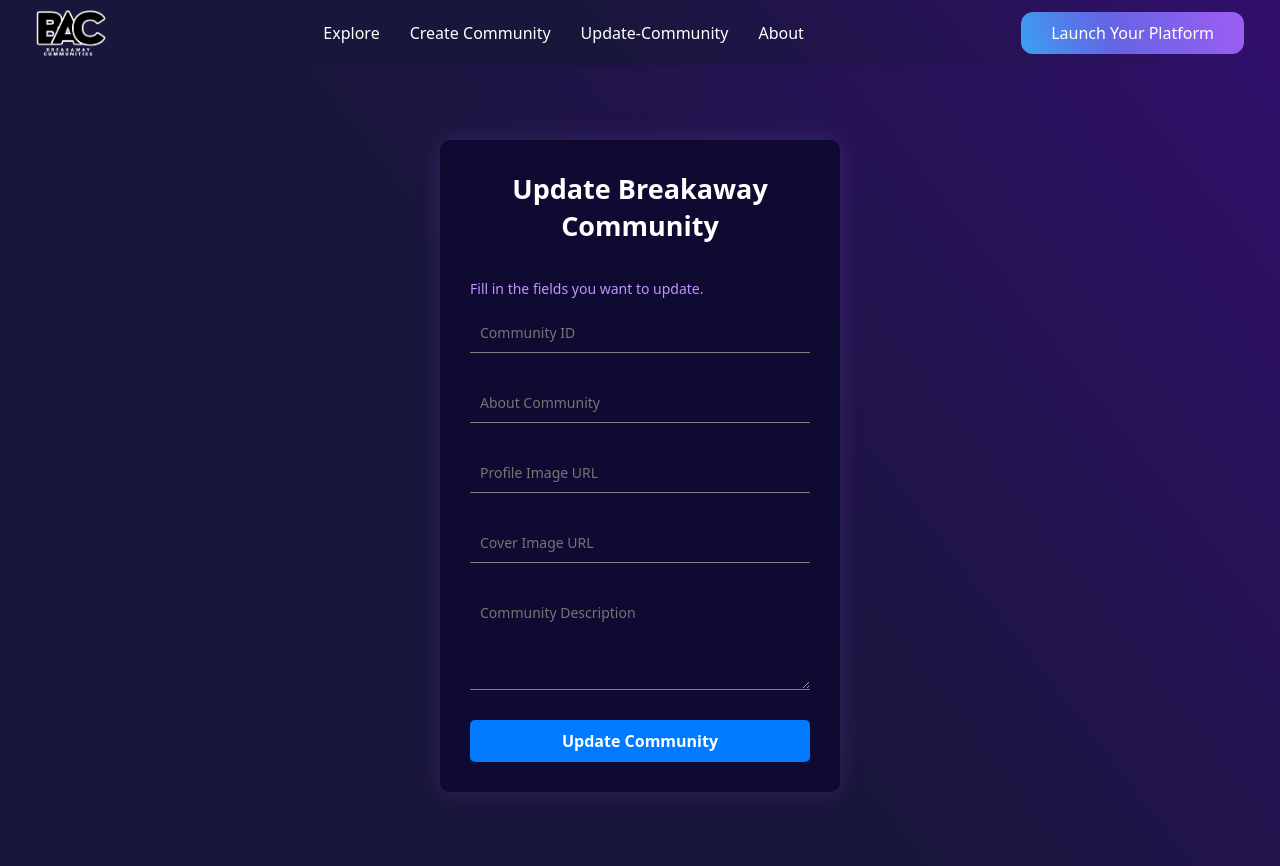
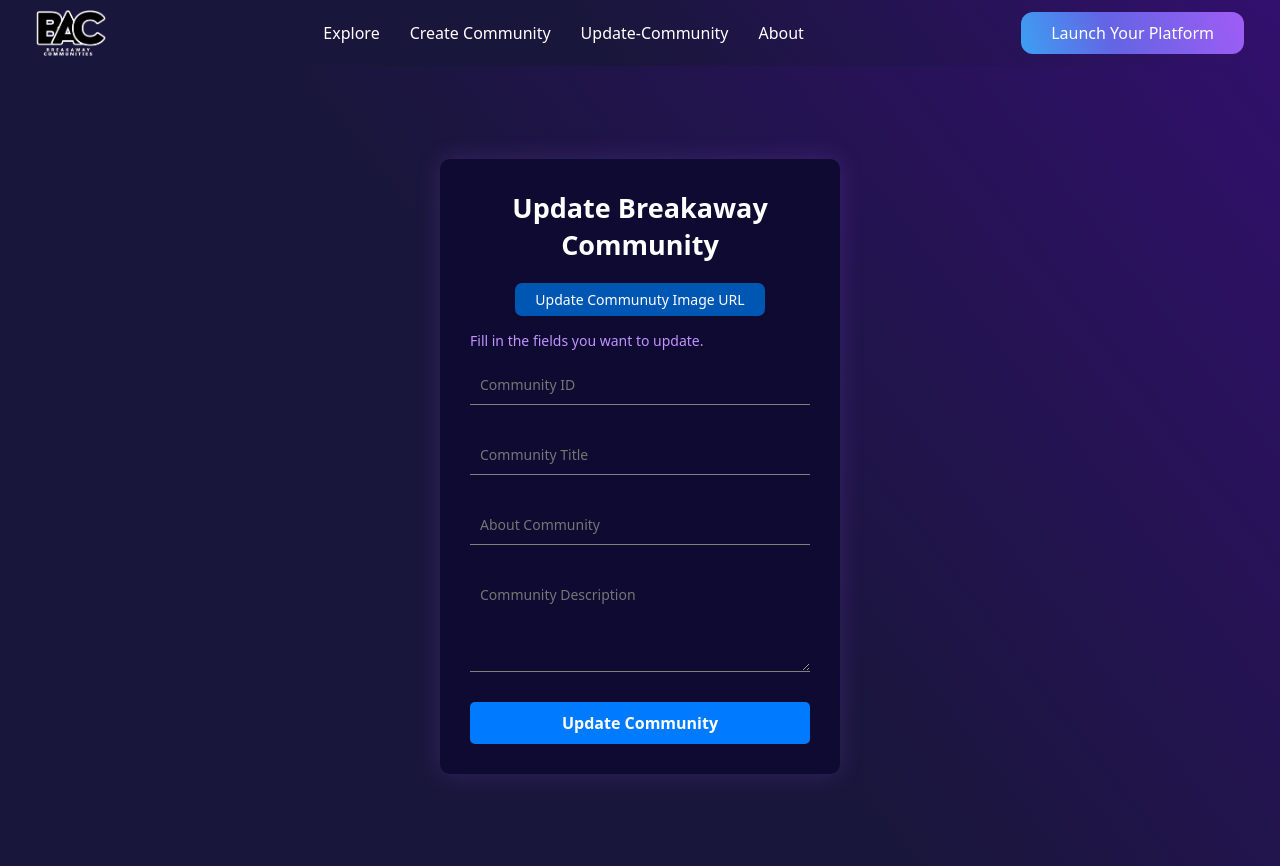
Before and after one commit to spknetwork/breakaway-page-setup, a React (Create React App) app: page /Update-Community in a window 1280 px wide. Built offline with nearby package versions, Linux system fonts and the light colour scheme; what @hiveio/dhive would draw is missing.

Commit message:
community update page

```diff
--- a/src/api/hive.js
+++ b/src/api/hive.js
@@ -3,6 +3,7 @@ import { SERVERS } from "../constants/servers";
 import axios from "axios";
 
 import { Client, PrivateKey } from "@hiveio/dhive";
+
 
 const client = new Client(SERVERS, {
   timeout: 3000,
@@ -263,13 +264,94 @@ export const setUserRole = (username, community, account, role) => {
 //   });
 // };
 
+// export const updateCommunityMetadata = async (
+//   username,
+//   profilePictureUrl,
+//   coverImageUrl,
+//   aboutCommunity,
+//   communityDescription
+
+// ) => {
+//   try {
+//     const apiUrl = 'https://api.hive.blog';
+//     const requestBody = {
+//       jsonrpc: '2.0',
+//       method: 'condenser_api.get_accounts',
+//       params: [[username]],
+//       id: 1
+//     };
+
+//     console.log(username,
+//       profilePictureUrl,
+//       coverImageUrl,
+//       aboutCommunity,
+//       communityDescription)
+
+//     const { data } = await axios.post(apiUrl, requestBody, {
+//       headers: {
+//         'Content-Type': 'application/json'
+//       }
+//     });
+
+//     if (data.result && data.result.length > 0) {
+//       let existingMetadata = data.result[0].posting_json_metadata || '{}';
+//       let metadata = {};
+
+//       try {
+//         metadata = JSON.parse(existingMetadata);
+//       } catch (e) {
+//         console.error('Error parsing existing metadata:', e);
+//         metadata = {};
+//       }
+
+//       if (!metadata.profile) {
+//         metadata.profile = {};
+//       }
+
+//       metadata.profile = {
+//         ...metadata.profile,
+//         name: metadata.profile.name || "",
+//         about: aboutCommunity ,
+//         description: communityDescription,
+//         cover_image: coverImageUrl || metadata.profile.cover_image || "",
+//         profile_image: profilePictureUrl || metadata.profile.profile_image || "",
+//         website: metadata.profile.website || "",
+//         location: metadata.profile.location || ""
+//       };
+
+//       const jsonMetadataStr = JSON.stringify(metadata);
+
+//       const operations = [
+//         ['account_update2', {
+//           account: username,
+//           json_metadata: jsonMetadataStr,
+//           posting_json_metadata: jsonMetadataStr,
+//           extensions: []
+//         }]
+//       ];
+
+//       window.hive_keychain.requestBroadcast(username, operations, 'active', (response) => {
+//         if (response.success) {
+
+//           console.log('Profile successfully updated on the Hive blockchain!');
+//         } else {
+//           console.error('Failed to update Hive profile:', response.message);
+//         }
+//       });
+//     } else {
+//       console.error('Unable to fetch account details');
+//     }
+//   } catch (error) {
+//     console.error('Error fetching or updating account details:', error);
+//   }
+// };
+
 export const updateCommunityMetadata = async (
   username,
   profilePictureUrl,
   coverImageUrl,
   aboutCommunity,
   communityDescription
-
 ) => {
   try {
     const apiUrl = 'https://api.hive.blog';
@@ -280,16 +362,10 @@ export const updateCommunityMetadata = async (
       id: 1
     };
 
-    console.log(username,
-      profilePictureUrl,
-      coverImageUrl,
-      aboutCommunity,
-      communityDescription)
+    console.log(username, profilePictureUrl, coverImageUrl, aboutCommunity, communityDescription);
 
     const { data } = await axios.post(apiUrl, requestBody, {
-      headers: {
-        'Content-Type': 'application/json'
-      }
+      headers: { 'Content-Type': 'application/json' }
     });
 
     if (data.result && data.result.length > 0) {
@@ -309,13 +385,10 @@ export const updateCommunityMetadata = async (
 
       metadata.profile = {
         ...metadata.profile,
-        name: metadata.profile.name || "",
-        about: aboutCommunity ,
+        about: aboutCommunity,
         description: communityDescription,
         cover_image: coverImageUrl || metadata.profile.cover_image || "",
-        profile_image: profilePictureUrl || metadata.profile.profile_image || "",
-        website: metadata.profile.website || "",
-        location: metadata.profile.location || ""
+        profile_image: profilePictureUrl || metadata.profile.profile_image || ""
       };
 
       const jsonMetadataStr = JSON.stringify(metadata);
@@ -329,17 +402,23 @@ export const updateCommunityMetadata = async (
         }]
       ];
 
+      return new Promise((resolve) => {
         window.hive_keychain.requestBroadcast(username, operations, 'active', (response) => {
           if (response.success) {
             console.log('Profile successfully updated on the Hive blockchain!');
+            resolve(response);  // Return the response
           } else {
             console.error('Failed to update Hive profile:', response.message);
+            resolve({ success: false });  // Return a consistent object
           }
+        });
       });
     } else {
       console.error('Unable to fetch account details');
+      return { success: false };
     }
   } catch (error) {
     console.error('Error fetching or updating account details:', error);
+    return { success: false };
   }
 };
--- a/src/pages/CreateCommunity.jsx
+++ b/src/pages/CreateCommunity.jsx
@@ -336,7 +336,7 @@ const CreateCommunity = () => {
                   <input
                     type="text"
                     value={coverImageUrl}
-                    placeholder="Background Url"
+                    placeholder="Cover Url"
                     onChange={(e) => setCoverImageUrl(e.target.value)}
                   />
                   <textarea
--- a/src/pages/UpdateCommunity.jsx
+++ b/src/pages/UpdateCommunity.jsx
@@ -1,34 +1,100 @@
 import React, { useState } from 'react';
-import { updateCommunityMetadata } from '../api/hive';
+import {updateCommunity, updateCommunityMetadata } from '../api/hive';
+import "./updatecommunty.scss"
 
 export const UpdateCommunity = () => {
 
   const [aboutCommunity, setAboutCommunity] = useState("");
+  const [title, setTitle] = useState("");
   const [communityDescription, setCommunityDescription] = useState("");
   const [profilePictureUrl, setProfilePictureUrl] = useState("");
   const [coverImageUrl, setCoverImageUrl] = useState("");
   const [communityId, setCommunityId] = useState("");
   const [loading, setLoading] = useState(false);
   const [error, setError] = useState("");
+  const [step, setStep] = useState(true);
+
+  const clearForm = () => {
+    setAboutCommunity('');
+    setTitle('');
+    setCommunityDescription('');
+    setProfilePictureUrl('');
+    setCoverImageUrl('');
+    setCommunityId('');
+  };
 
   const handleSubmit = async (e) => {
     e.preventDefault();
     setLoading(true);
     setError("");
 
-    const newProfileData = {
-      about: aboutCommunity,
-      profile_image: profilePictureUrl,
-      cover_image: coverImageUrl,
-      community_description: communityDescription
-    };
-
     const username = communityId;
 
-    await updateCommunityMetadata(username, profilePictureUrl, coverImageUrl, aboutCommunity, communityDescription);
-
+    const res = await updateCommunityMetadata(username, profilePictureUrl, coverImageUrl, aboutCommunity, communityDescription, clearForm );
+    console.log(res)
+    if (res && res.success) {
+            clearForm();
+            setLoading(false);
+          } else {
+            setError("Failed to update community metadata");
+          }
     setLoading(false);
   };
+
+
+
+  // const handleSubmit = async (e) => {
+  //   e.preventDefault();
+  //   setLoading(true);
+  //   setError("");
+
+  //   const username = communityId;
+
+  //   try {
+  //     const res = await updateCommunityMetadata(username, profilePictureUrl, coverImageUrl, aboutCommunity, communityDescription);
+  //     console.log(res);
+
+  //     // Check if `res` and `res.success` exist
+  //     if (res && res.success) {
+  //       clearForm();
+  //     } else {
+  //       setError("Failed to update community metadata");
+  //     }
+  //   } catch (error) {
+  //     console.error("Error updating community metadata:", error);
+  //     setError("An error occurred while updating.");
+  //   } finally {
+  //     setLoading(false);
+  //   }
+  // };
+
+  const updateCommunityInfo = async (e) => {
+    e.preventDefault();
+    setLoading(true);
+    setError("");
+
+    try {
+      const res = await updateCommunity(communityId, communityId, {
+        title: title,
+        about: aboutCommunity,
+        lang: "en",
+        description: communityDescription,
+        flag_text: "",
+        is_nsfw: false
+      });
+      console.log("Transaction Confirmation:", res);
+      clearForm()
+      setLoading(false);
+      return res;
+    } catch (error) {
+      console.error("Error updating community:", error);
+      setError("Failed to update community details.");
+      setLoading(false);
+    }
+  };
+
+
+
 
   return (
     <div className="create-community">
@@ -36,24 +102,72 @@ export const UpdateCommunity = () => {
         <div className="header">
           <h2>Update Breakaway Community</h2>
         </div>
+        <div class="wrap-btn-center">
+          <button class="btn-toggle" onClick={()=> setStep(!step)}>{step === true ? "Update Communuty Image URL" : "Update Community Details"}</button>
+        </div>
         <div className="step-info">
           <span className="info">Fill in the fields you want to update.</span>
         </div>
         {error && <div className="error-message">{error}</div>}
-        <form onSubmit={handleSubmit}>
+        <>
+       {step === true && <form onSubmit={updateCommunityInfo}>
           <div className="form-wrapper">
-            <input
+          <input
               type="text"
               value={communityId}
               placeholder="Community ID"
               onChange={(e) => setCommunityId(e.target.value)}
               required
             />
+          <input
+              type="text"
+              value={title}
+              placeholder="Community Title"
+              onChange={(e) => setTitle(e.target.value)}
+              required
+            />
+
             <input
               type="text"
               value={aboutCommunity}
               placeholder="About Community"
               onChange={(e) => setAboutCommunity(e.target.value)}
+            />
+
+            <textarea
+              rows={4}
+              value={communityDescription}
+              onChange={(e) => setCommunityDescription(e.target.value)}
+              placeholder="Community Description"
+            />
+            {/* <button type="submit" disabled={loading}>
+              {loading ? "Updating..." : "Update Community"}
+            </button> */}
+            <button type="submit" disabled={loading}>
+  {loading ? (
+    <div className="wrap-loader">
+      <span>Updating</span>
+      <span className="lds-ellipsis">
+        <div></div>
+        <div></div>
+        <div></div>
+        <div></div>
+      </span>
+    </div>
+  ) : (
+    "Update Community"
+  )}
+</button>
+          </div>
+        </form>}
+        {step === false && <form onSubmit={handleSubmit }>
+          <div className="form-wrapper">
+          <input
+              type="text"
+              value={communityId}
+              placeholder="Community ID"
+              onChange={(e) => setCommunityId(e.target.value)}
+              required
             />
             <input
               type="text"
@@ -67,17 +181,28 @@ export const UpdateCommunity = () => {
               placeholder="Cover Image URL"
               onChange={(e) => setCoverImageUrl(e.target.value)}
             />
-            <textarea
-              rows={4}
-              value={communityDescription}
-              onChange={(e) => setCommunityDescription(e.target.value)}
-              placeholder="Community Description"
-            />
+            {/* <button type="submit" disabled={loading}>
+              {loading ? "Updating..." : "Update Community"}
+            </button> */}
             <button type="submit" disabled={loading}>
-              {loading ? "Updating..." : "Update Community"}
-            </button>
+  {loading ? (
+    <div className="wrap-loader">
+      <span>Updating</span>
+      <span className="lds-ellipsis">
+        <div></div>
+        <div></div>
+        <div></div>
+        <div></div>
+      </span>
+    </div>
+  ) : (
+    "Update Community"
+  )}
+</button>
+
           </div>
-        </form>
+        </form>}
+        </>
       </div>
     </div>
   );
--- a/src/pages/updatecommunty.scss
+++ b/src/pages/updatecommunty.scss
@@ -0,0 +1,86 @@
+.wrap-btn-center {
+    display: flex;
+    justify-content: center;
+    align-items: center;
+
+    .btn-toggle {
+      padding: 7px 20px;
+      width: fit-content;
+      border-radius: 7px;
+      cursor: pointer;
+      background-color: #0056b3;
+      color: white;
+      font-size: 14px;
+      display: flex;
+      align-items: center;
+      justify-content: center;
+    }
+  }
+
+  .wrap-loader {
+    display: flex;
+    align-items: center;
+    justify-content: center;
+    gap: 8px; /* Space between text and spinner */
+  }
+
+  .lds-ellipsis,
+  .lds-ellipsis div {
+    box-sizing: border-box;
+  }
+  .lds-ellipsis {
+    display: inline-block;
+    position: relative;
+    width: 32px; /* Smaller width */
+    height: 8px; /* Smaller height */
+  }
+  .lds-ellipsis div {
+    position: absolute;
+    top: 0; /* Aligned to the top */
+    width: 6px; /* Smaller dot size */
+    height: 6px;
+    border-radius: 50%;
+    background: currentColor;
+    animation-timing-function: cubic-bezier(0, 1, 1, 0);
+  }
+  .lds-ellipsis div:nth-child(1) {
+    left: 0px;
+    animation: lds-ellipsis1 0.6s infinite;
+  }
+  .lds-ellipsis div:nth-child(2) {
+    left: 0px;
+    animation: lds-ellipsis2 0.6s infinite;
+  }
+  .lds-ellipsis div:nth-child(3) {
+    left: 12px;
+    animation: lds-ellipsis2 0.6s infinite;
+  }
+  .lds-ellipsis div:nth-child(4) {
+    left: 24px;
+    animation: lds-ellipsis3 0.6s infinite;
+  }
+
+  @keyframes lds-ellipsis1 {
+    0% {
+      transform: scale(0);
+    }
+    100% {
+      transform: scale(1);
+    }
+  }
+  @keyframes lds-ellipsis3 {
+    0% {
+      transform: scale(1);
+    }
+    100% {
+      transform: scale(0);
+    }
+  }
+  @keyframes lds-ellipsis2 {
+    0% {
+      transform: translate(0, 0);
+    }
+    100% {
+      transform: translate(12px, 0);
+    }
+  }
```
Lines whose indentation alone changed are shown as unchanged.
